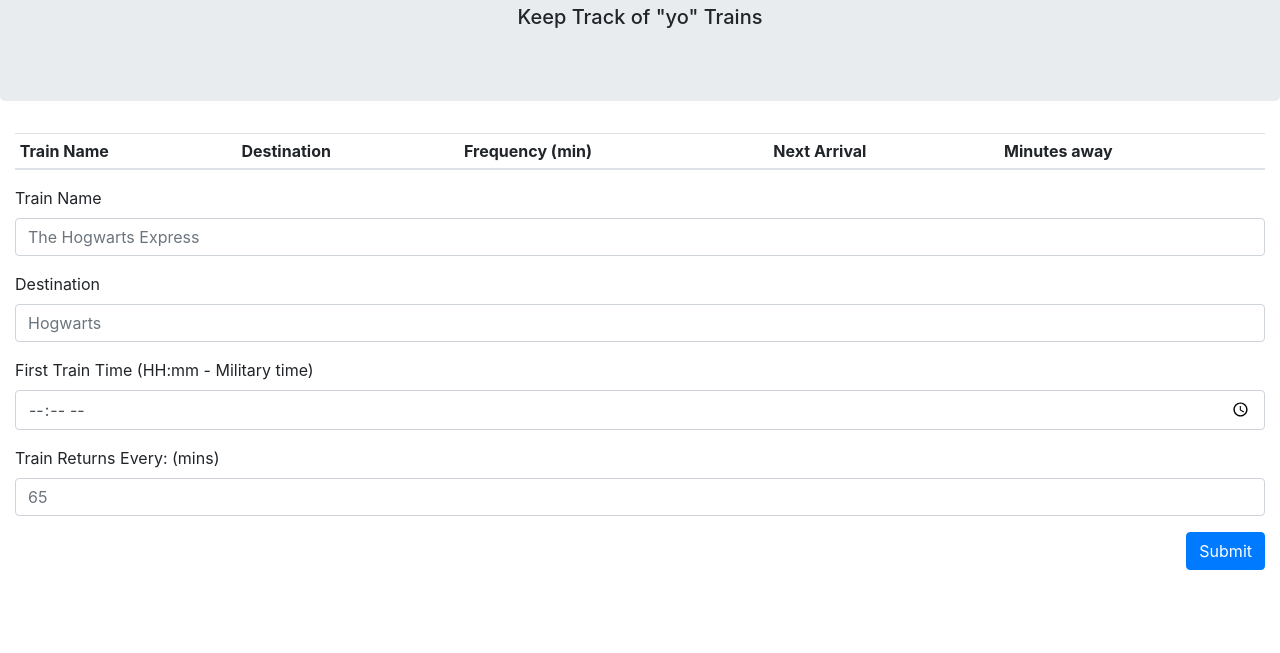
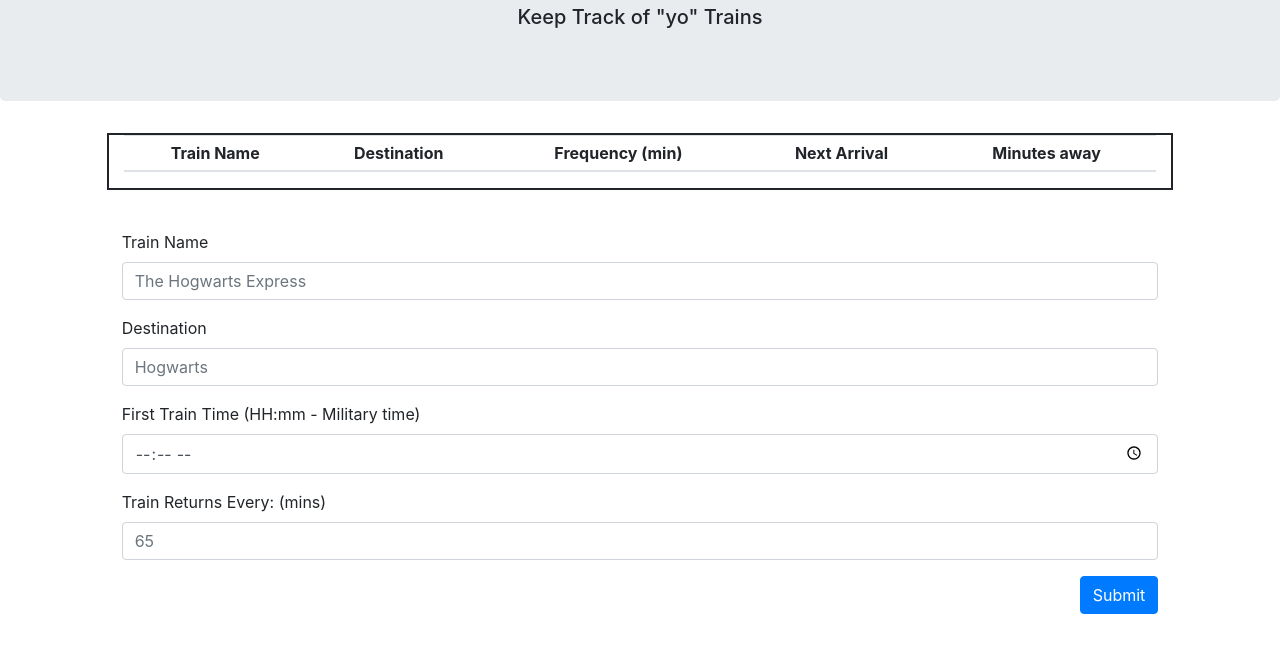
Before and after one commit to Graham91/Trainschedualusingfirbase, a plain HTML site: page index.html in a window 1280 px wide. Shown: the part 115-768 px from the top of the page. Drawn offline with nearby package versions, Linux system fonts and the light colour scheme; no server answers.

Commit message:
added a couple style pieces

```diff
--- a/assets/style/style.css
+++ b/assets/style/style.css
@@ -0,0 +1,12 @@
+#tablebox{
+    border-style: solid;
+    border-width: 2px;
+    text-align: center;
+    margin: auto;
+    margin-bottom: 40px;
+
+}
+
+#formbox{
+    padding-bottom: 80px;
+}
--- a/index.html
+++ b/index.html
@@ -14,14 +14,15 @@
     <script src="https://cdnjs.cloudflare.com/ajax/libs/moment.js/2.22.2/moment.min.js"></script>
     <!-- bootstrap -->
     <link rel="stylesheet" href="https://maxcdn.bootstrapcdn.com/bootstrap/4.0.0/css/bootstrap.min.css">
-</head>
+<link rel="stylesheet" href="./assets/style/style.css">
+  </head>
 <body>
     <!-- <div id="testjquery"></div> -->
     <div class="jumbotron">
         <h1 class="text-center">Train Station</h1>
         <h5 class="text-center">Keep Track of "yo" Trains</h5>
     </div>
-    <div class="col-12" id="tablebox">
+    <div class="col-10" id="tablebox">
         <table class="table table-sm table-hover table-striped" id='train-table'>
             <thead>
               <tr>
@@ -36,7 +37,7 @@
             </tbody>
           </table>
     </div>
-    <div class="col-12">
+    <div class="col-10 container" id="formbox">
         <div class="form-group">
           <label for="train-name-input">Train Name</label>
           <input class="form-control" id="train-name-input" placeholder="The Hogwarts Express" type="text">
```
